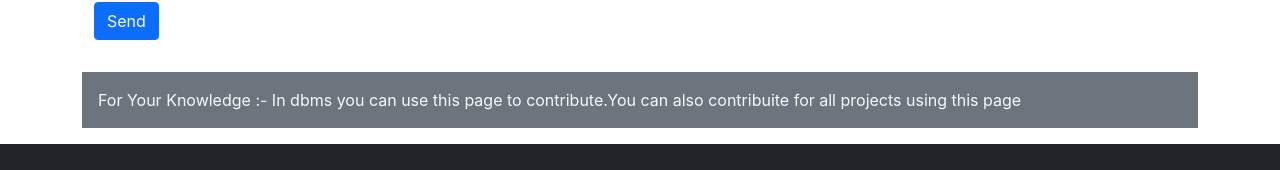
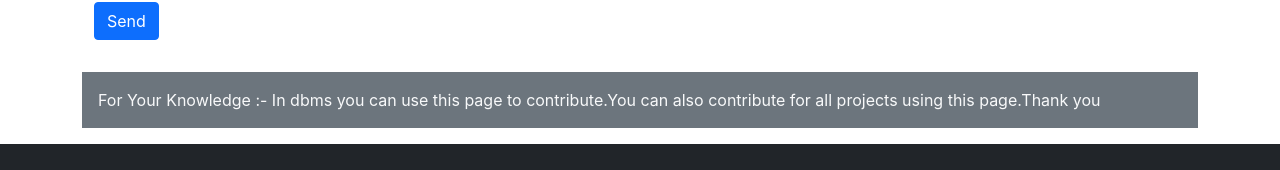
Before and after one commit to BasirKhan418/dbms-project-web, a React (Create React App) app: page /code in a window 1280 px wide. Shown: the part 486-656 px from the top of the page. Built offline with nearby package versions, Linux system fonts and the light colour scheme; sample sign-in values are in the browser's storage; a web font is replaced by a local one.

Commit message:
bug fixes

```diff
--- a/src/components/Code.jsx
+++ b/src/components/Code.jsx
@@ -127,7 +127,7 @@ const Code = (props) => {
             </div>
           </div>
         </form>
-        <p className="bg-secondary text-light p-3">For Your Knowledge :- In dbms you can use this page to contribute.You can also contribuite for all projects using this page</p>
+        <p className="bg-secondary text-light p-3">For Your Knowledge :- In dbms you can use this page to contribute.You can also contribute for all projects using this page.Thank you</p>
       </div>}
       {loading?"":<Footer/>}
     </>
```
